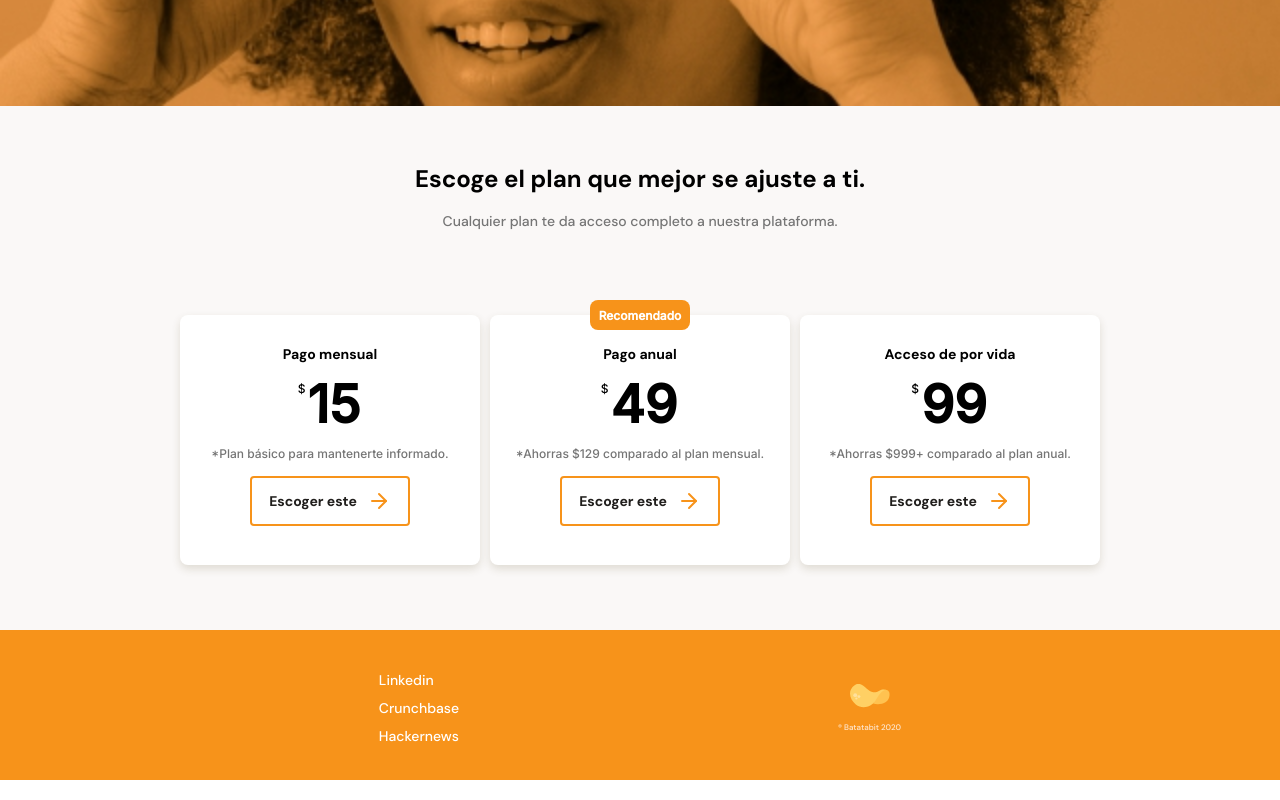
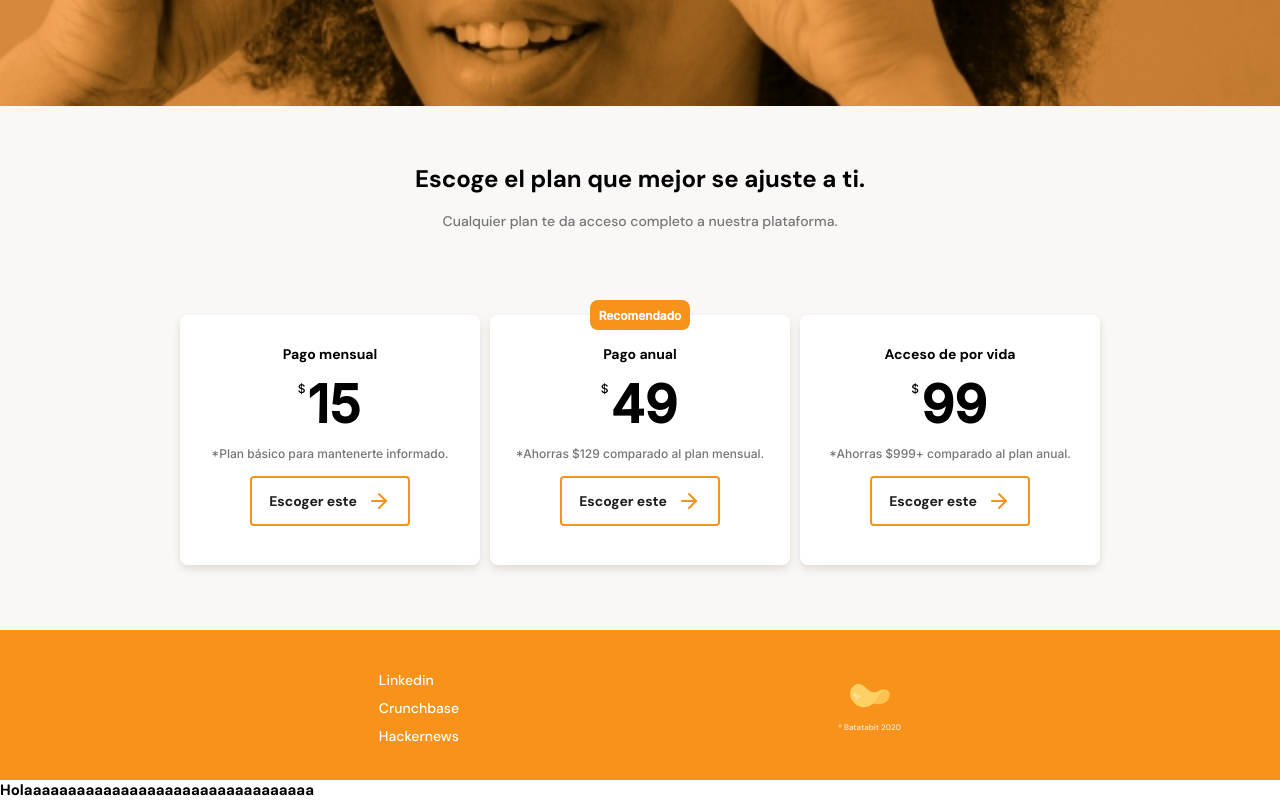
Before and after one commit to leodev9911/proyecto-mobilefirst, a plain HTML site: page index.html in a window 1280 px wide. Shown: the part 2029-2829 px from the top of the page. Drawn offline with Linux system fonts and the light colour scheme.

Commit message:
cambios a versión 1.0

```diff
--- a/index.html
+++ b/index.html
@@ -164,5 +164,6 @@
             <p>® Batatabit 2020</p>
         </section>
     </footer>
+    <h2>Holaaaaaaaaaaaaaaaaaaaaaaaaaaaaaaaaa</h2>
 </body>
 </html>
```
